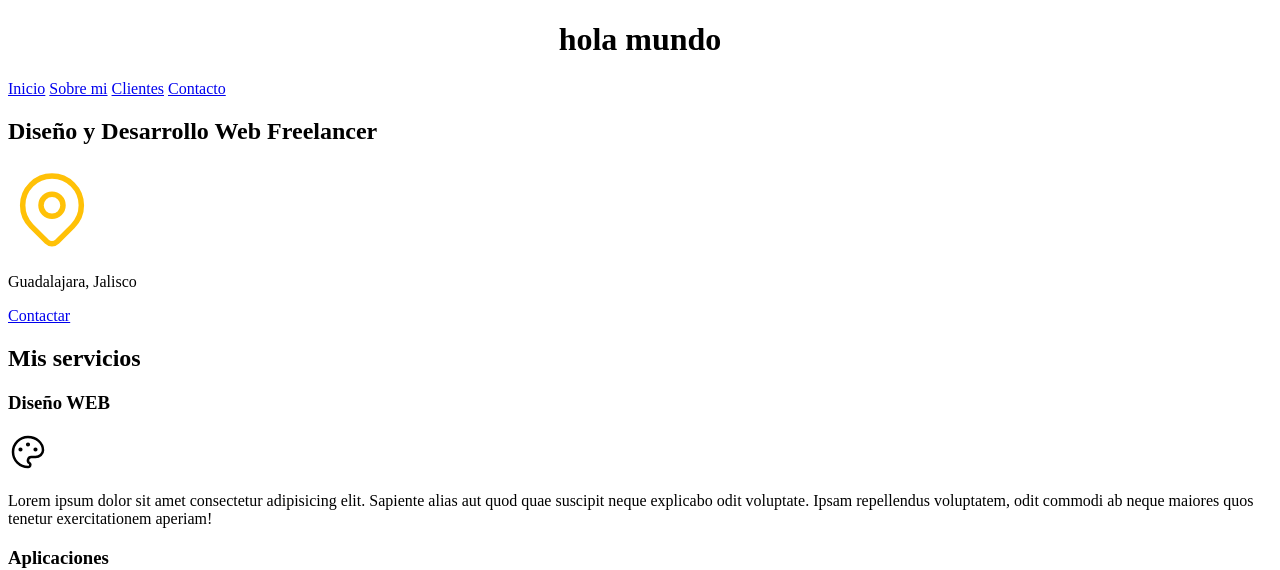
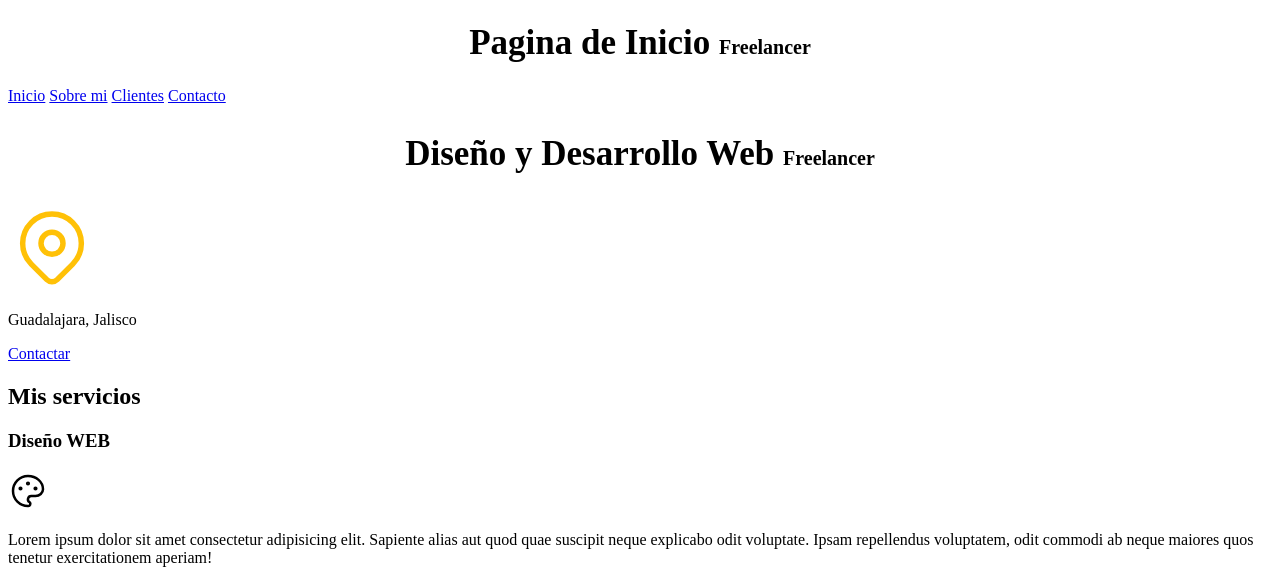
Before and after one commit to maicolknales/PruebaHtml, a plain HTML site: page freelancer_inicio/index.html in a window 1280 px wide. Shown: the top 570 px of the page. Drawn offline with Linux system fonts and the light colour scheme.

Commit message:
se agrego archivos CSS

```diff
--- /dev/null
+++ b/freelancer_inicio/css/styles.css
@@ -0,0 +1,24 @@
+:root {
+    --blanco: #ffffff;
+    --negro: #212121;
+    --primario: #ffc107;
+    --secundario: #0097a7;
+    --gris: #757575;
+}
+
+html {
+    font-size: 62.5%; /* irem = 10px  utilizar en todos los proyectos*/
+}
+
+body {
+font-size: 16px; /* irem = 10px  utilizar en todos los proyectos*/
+}
+
+.titulo {
+    text-align: center;
+    font-size: 3.5rem;
+}
+
+.titulo span{
+    font-size: 2rem;
+}
--- a/freelancer_inicio/index.html
+++ b/freelancer_inicio/index.html
@@ -6,16 +6,14 @@
     <meta http-equiv="X-UA-Compatible" content="IE=edge">
     <meta name="viewport" content="width=device-width, initial-scale=1.0">
     <title>Diseño Freelancer</title>
-    <style>
-        h1 {
-            text-align: center;
-        }
-    </style>
+    <link rel="preload" href="css/styles.css" as="style">
+    <link rel="stylesheet" href="css/styles.css">
 </head>
 
 <body>
     <header>
-        <h1>hola mundo</h1>
+        <h1 class="titulo">Pagina de Inicio
+            <span>Freelancer</span></h1>
     </header>
     <nav>
         <a href="#">Inicio</a>
@@ -25,7 +23,7 @@
     </nav>
 
     <section>
-        <h2>Diseño y Desarrollo Web Freelancer</h2>
+        <h2 class="titulo">Diseño y Desarrollo Web <span>Freelancer</span></h2>
         <p>
             <svg xmlns="http://www.w3.org/2000/svg" class="icon icon-tabler icon-tabler-map-pin" width="88" height="88"
                 viewBox="0 0 24 24" stroke-width="1.5" stroke="#ffc107" fill="none" stroke-linecap="round"
```
